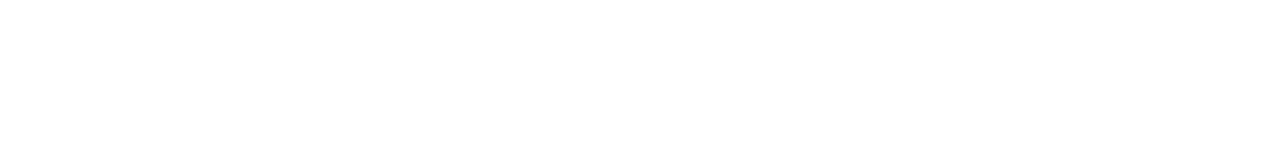
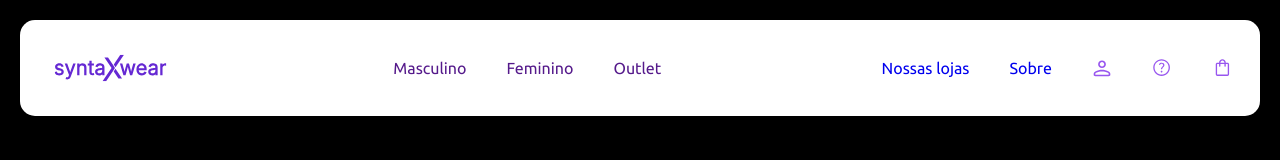
Before and after one commit to Thiago-Araujo-Martins/Ecommerce-syntaxwear, a plain HTML site: page index.html in a window 1280 px wide. Drawn offline with Linux system fonts and the light colour scheme.

Commit message:
feat: adiciona header com estilização desktop

```diff
--- a/css/base.css
+++ b/css/base.css
@@ -2,4 +2,5 @@
 body {
     font-family: var(--fonte-principal);
     color: #333333;
+    background-color: black;
 }
--- a/css/components/header.css
+++ b/css/components/header.css
@@ -1 +1,48 @@
 /* header.css */
+.header {
+    background-color: #ffffff;
+    position: fixed;
+    top: 20px;
+    left: 50%;
+    transform: translate(-50%);
+    width: calc(100% - 40px);
+    border-radius: 15px;
+    z-index: 999;
+    display: flex;
+    justify-content: space-between;
+    align-items: center;
+    padding: 20px 28px;
+}
+
+.logo img {
+    height: 40px;
+}
+
+.nav-center ul{
+    display: flex;
+    gap: 2.5rem;
+}
+
+.nav-center a,
+.nav-right a {
+    font-size: 1,25rem;
+}
+
+.nav-center a:hover,
+.nav-right a:hover {
+    color: #7c3aed;
+}
+
+.nav-right ul{
+    display: flex;
+    gap: 2.5rem;
+    align-items: center;
+}
+
+.nav-right img {
+    height: 20px;
+}
+
+.nav-right a:hover img{
+    opacity: 0.7;
+}
--- a/css/reset.css
+++ b/css/reset.css
@@ -25,6 +25,14 @@ a:not([class]) {
   text-decoration-skip-ink: auto;
 }
 
+a {
+    text-decoration: none;
+}
+
+ul {
+    list-style: none;
+}
+
 img, picture {
   max-width: 100%;
   display: block;
--- a/index.html
+++ b/index.html
@@ -4,17 +4,38 @@
 <head>
   <meta charset="UTF-8">
   <meta name="viewport" content="width=device-width, initial-scale=1.0">
-  <title>SyntaxWear - Ecommerce</title>
+  <title>SyntaxWear - Tênis e Sneakers online</title>
   <link rel="stylesheet" href="./css/reset.css">
   <link rel="stylesheet" href="./css/variables.css">
   <link rel="stylesheet" href="./css/base.css">
   <link rel="stylesheet" href="./css/layout.css">
+  <link rel="stylesheet" href="./css/components/header.css">
 </head>
 
 <body>
 
-  <header class="site-header">
+  <header class="header">
     <!-- Logo e navegação -->
+     <h1 class="logo">
+      <a href="/" title="SyntaxWear - Tênis e Sneakers online"><img src="./images/logo/Logo.svg" alt="SyntaxWear - Tênis e Sneakers online"></a>
+     </h1>
+
+     <nav class="nav-center" aria-label="Categorias Principais">
+      <ul>
+        <li><a href="">Masculino</a></li>
+        <li><a href="">Feminino</a></li>
+        <li><a href="">Outlet</a></li>
+      </ul>
+     </nav>
+     <nav class="nav-right" aria-label="Acesso Rápido">
+       <ul>
+         <li><a href="#">Nossas lojas</a></li>
+         <li><a href="#">Sobre</a></li>
+         <li><a href="#" aria-label="Minha conta"><img src="./images/icons/user.svg" alt="Minha conta"></a></li>
+         <li><a href="#" aria-label="Ajuda"><img src="./images/icons/help.svg" alt="Ajuda"></a></li>
+         <li><a href="#" aria-label="Carrinho"><img src="./images/icons/bag.svg" alt="Carrinho"></a></li>
+       </ul>
+     </nav>
   </header>
 
   <main>
```
Also changed, not shown: images/icons/bag.svg (added), images/icons/help.svg (added), images/icons/user.svg (added), images/logo/Logo.svg (added).
